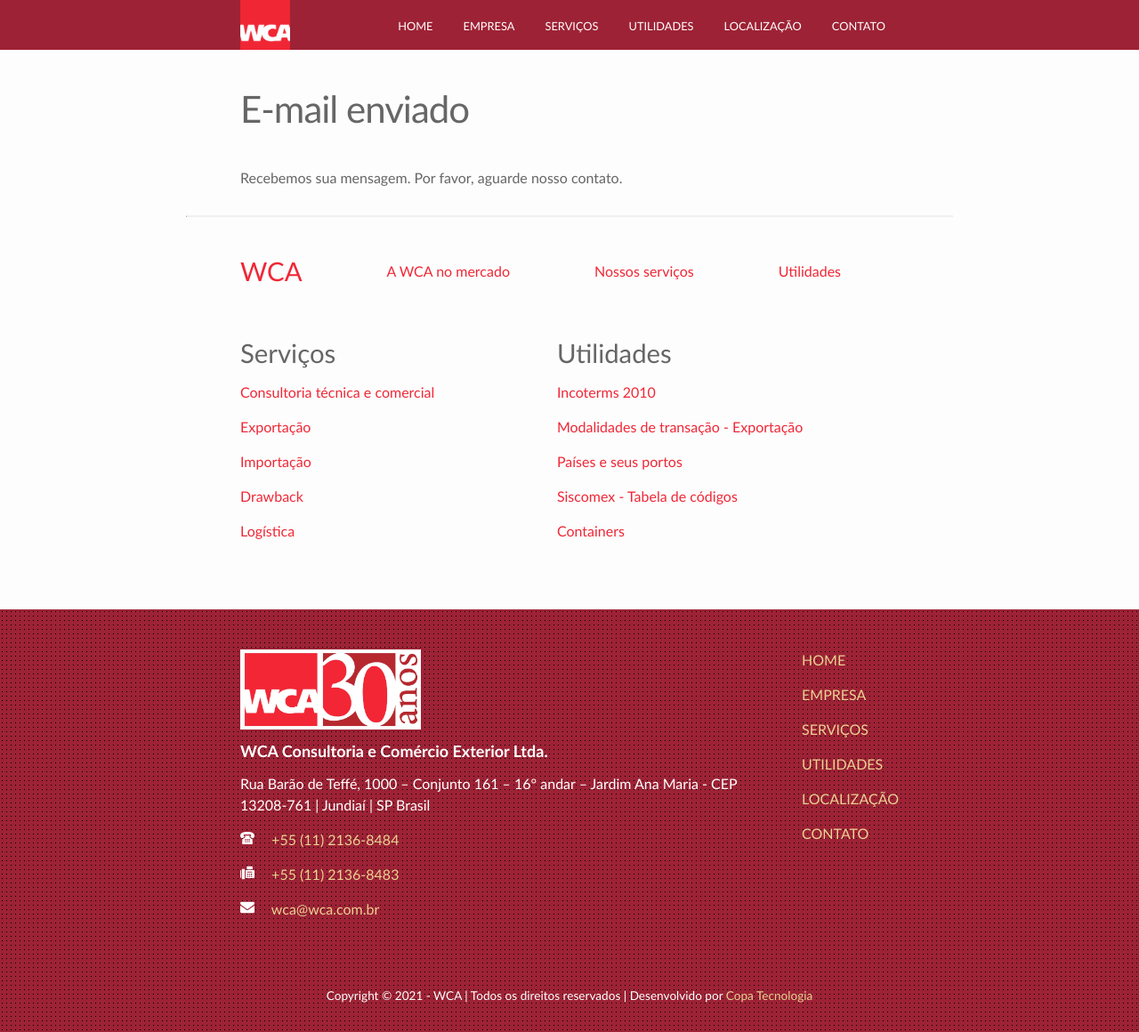
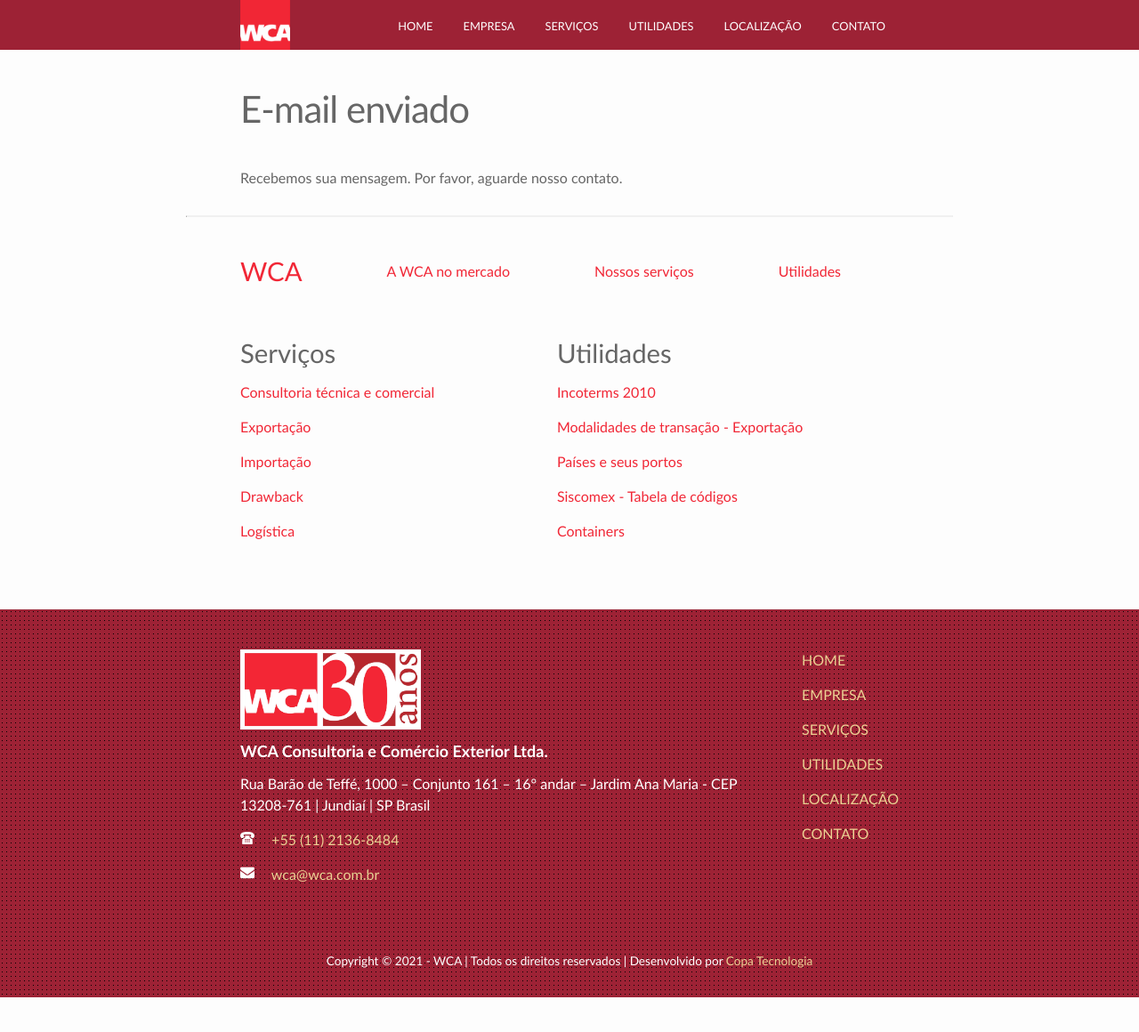
Before and after one commit to WCAComex/wcacomex.github.io, a Jekyll site: the page built from email_enviado.md, in a window 1280 px wide. Shown: the whole page at 89% size. Built offline with Jekyll 4.4.1, drawn with Linux system fonts in a browser that asks for light colours; after the commit the page ends 1121 px from its top, so only the background shows below that.

Commit message:
Fax removido

```diff
--- a/_config.yml
+++ b/_config.yml
@@ -67,9 +67,6 @@
 - numero: "+551121368484"
   rotulo: "+55 (11) 2136-8484"
   icone: telefone
-- numero: "+551121368483"
-  rotulo: "+55 (11) 2136-8483"
-  icone: fax
 email: wca@wca.com.br
 google-fonts:
 base-font-family: Frutiger, Calibri, sans-serif
```
